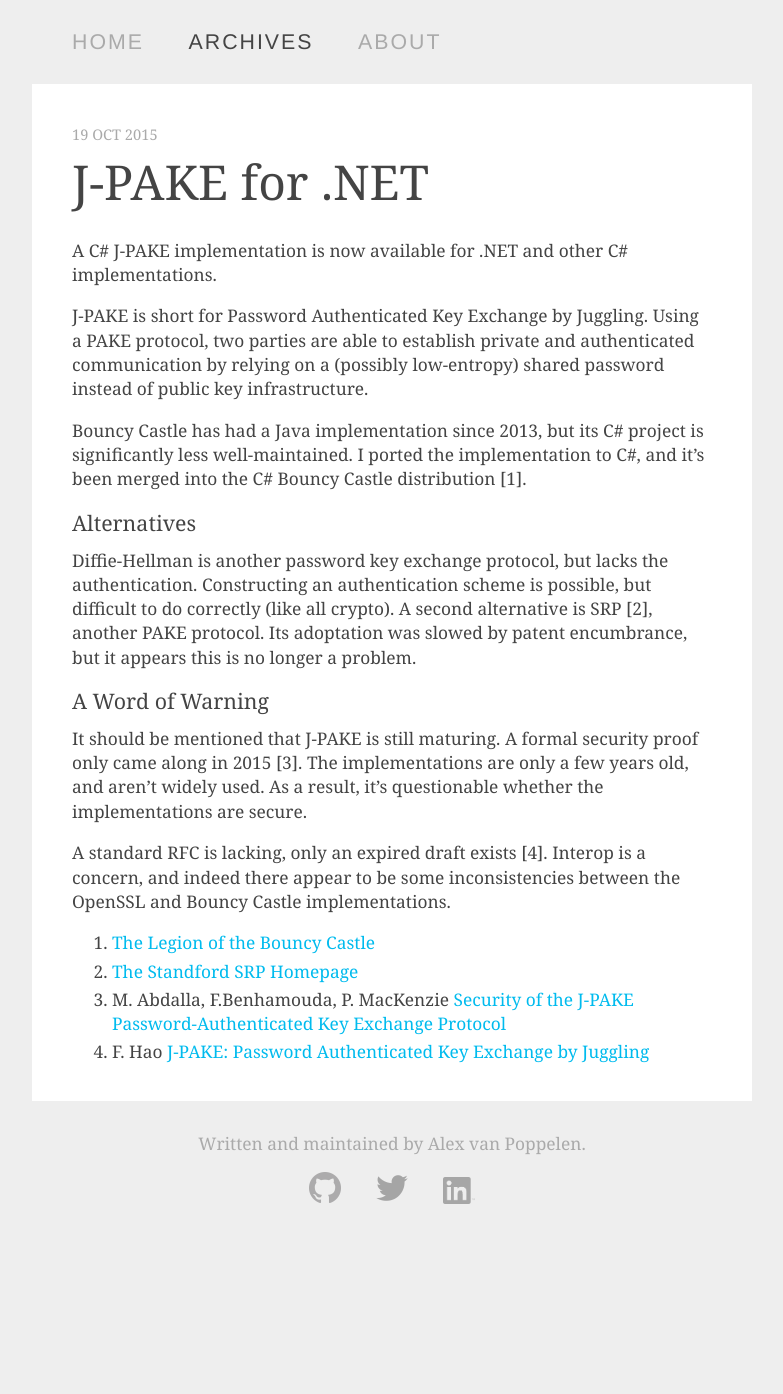
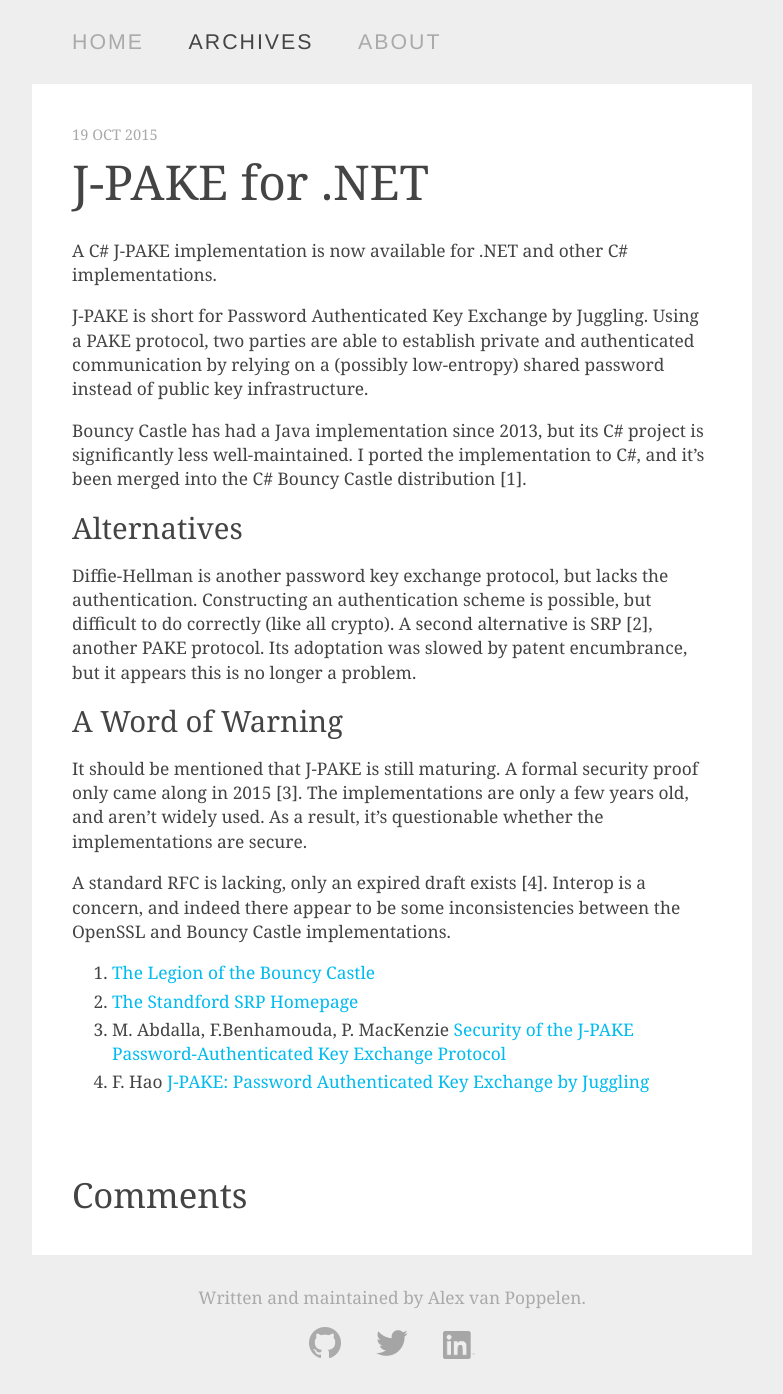
Before and after one commit to avanpo/avanpo.github.io, a Jekyll site: the page built from _posts/2015-10-19-jpake-for-net.md, in a window 1280 px wide. Shown: the whole page, without its empty margins (248-1031 px from the left). Built offline with Jekyll 4.4.1, drawn with Linux system fonts in a browser that asks for light colours; Markdown is read by kramdown in place of the engine named in the settings; comment, search, counter and statistics services are not loaded; before the commit the page ends 1239 px from its top, so only the background shows below that.

Commit message:
modified comment section style

```diff
--- a/_layouts/post.html
+++ b/_layouts/post.html
@@ -6,10 +6,14 @@
 <h1>{{ page.title }}</h1>
 
 {{ content }}
+</div>
 
 {% if page.comments %}
+<div class="content">
+
+<h2>Comments</h2>
 {% include disqus.html %}
+</div>
 {% endif %}
-</div>
 
 {% include footer.html %}
--- a/css/default.css
+++ b/css/default.css
@@ -165,6 +165,11 @@
 
 div.content h3 {
   margin: 0 0 0.5em 0;
+  font-size: 22pt;
+}
+
+div.content h4 {
+  margin: 0 0 0.5em 0;
   font-size: 16pt;
 }
 
```
